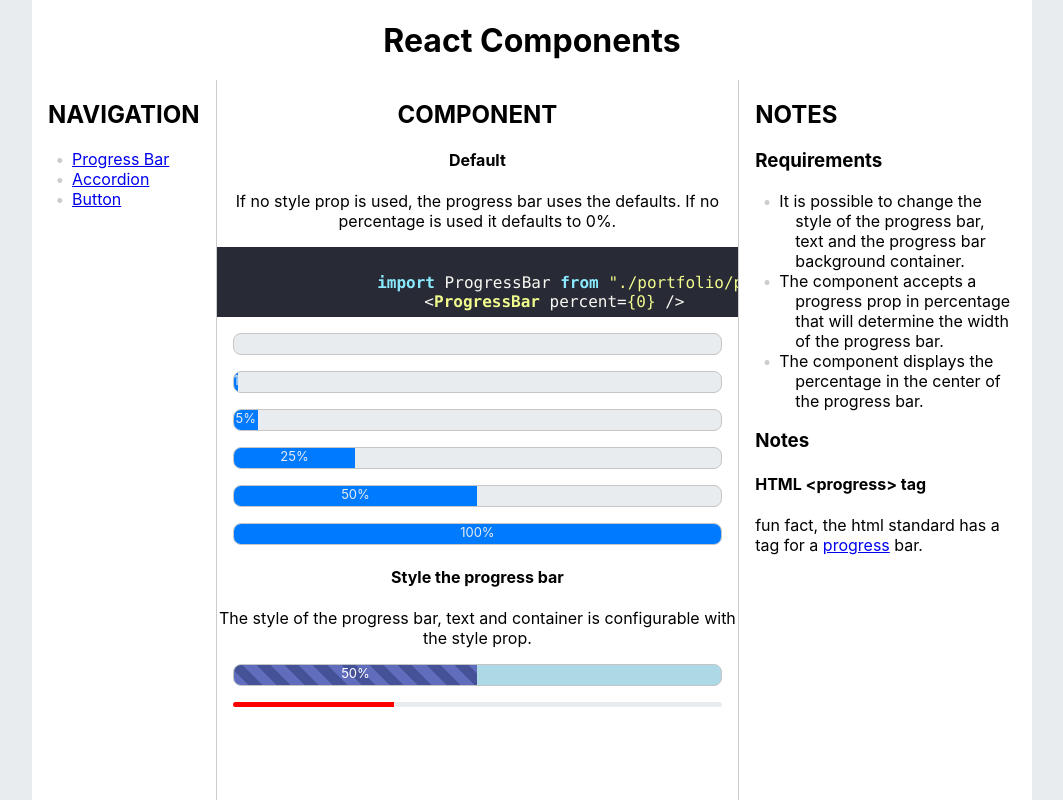
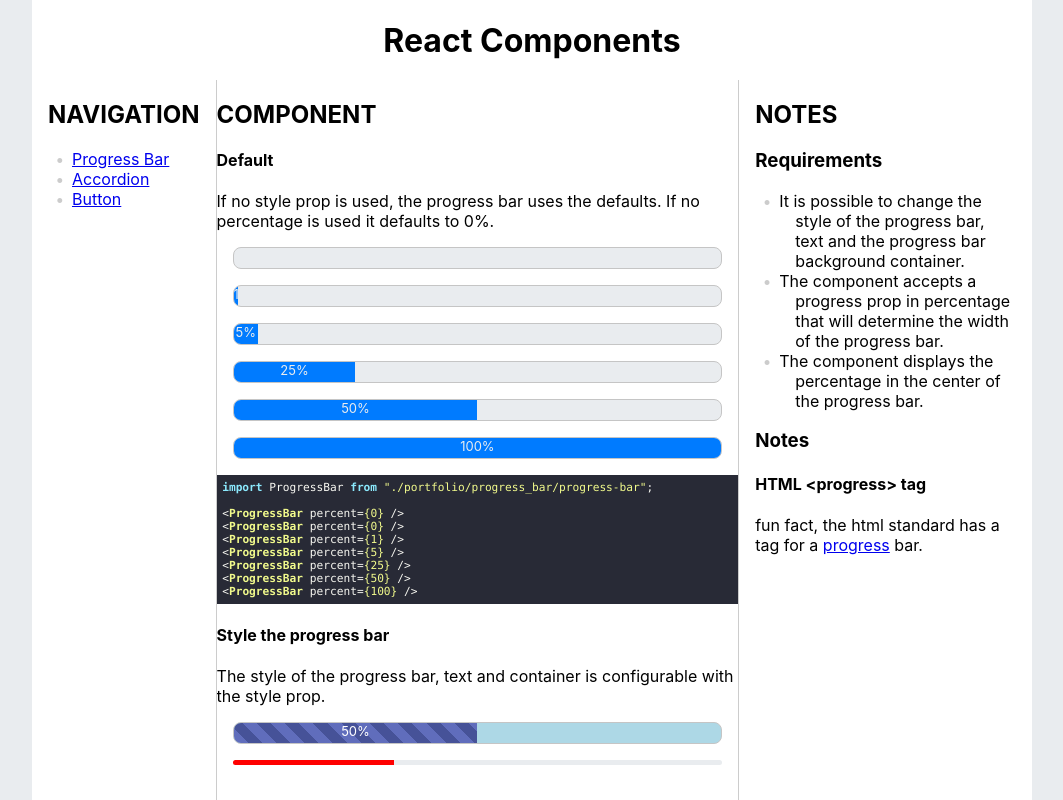
Before and after one commit to ruanha/react-components, a React (Create React App) app: page /react-components/progress-bar in a window 1280 px wide. Shown: the whole page, without its empty margins (108-1171 px from the left). Built offline with nearby package versions, Linux system fonts and the light colour scheme.

Commit message:
left align and adjust font-size of code highlight

```diff
--- a/src/App.css
+++ b/src/App.css
@@ -45,7 +45,6 @@ main {
   overflow-y: scroll;
   border-left: 1px solid var(--gray);
   border-right: 1px solid var(--gray);
-  text-align: center;
 }
 
 @media (max-width: 900px) {
--- a/src/components-examples/progress-bar.tsx
+++ b/src/components-examples/progress-bar.tsx
@@ -11,17 +11,24 @@ export default function ProgressBarExample() {
         If no style prop is used, the progress bar uses the defaults. If no
         percentage is used it defaults to 0%.
       </p>
-      <SyntaxHighlighter language="javascript" style={dracula}>
-        {`
-                import ProgressBar from "./portfolio/progress_bar/progress-bar";
-                <ProgressBar percent={0} />`}
-      </SyntaxHighlighter>
+
       <ProgressBar percent={0} />
       <ProgressBar percent={1} />
       <ProgressBar percent={5} />
       <ProgressBar percent={25} />
       <ProgressBar percent={50} />
       <ProgressBar percent={100} />
+
+      <div className="example-code">
+        <SyntaxHighlighter
+          language="javascript"
+          style={dracula}
+          customStyle={{ fontSize: "0.7rem" }}
+        >
+          {codeExample_1}
+        </SyntaxHighlighter>
+      </div>
+
       <h4>Style the progress bar</h4>
       <p>
         The style of the progress bar, text and container is configurable with
@@ -51,3 +58,13 @@ export default function ProgressBarExample() {
     </div>
   );
 }
+
+const codeExample_1 = `import ProgressBar from "./portfolio/progress_bar/progress-bar";
+
+<ProgressBar percent={0} />
+<ProgressBar percent={0} />
+<ProgressBar percent={1} />
+<ProgressBar percent={5} />
+<ProgressBar percent={25} />
+<ProgressBar percent={50} />
+<ProgressBar percent={100} />`;
```
